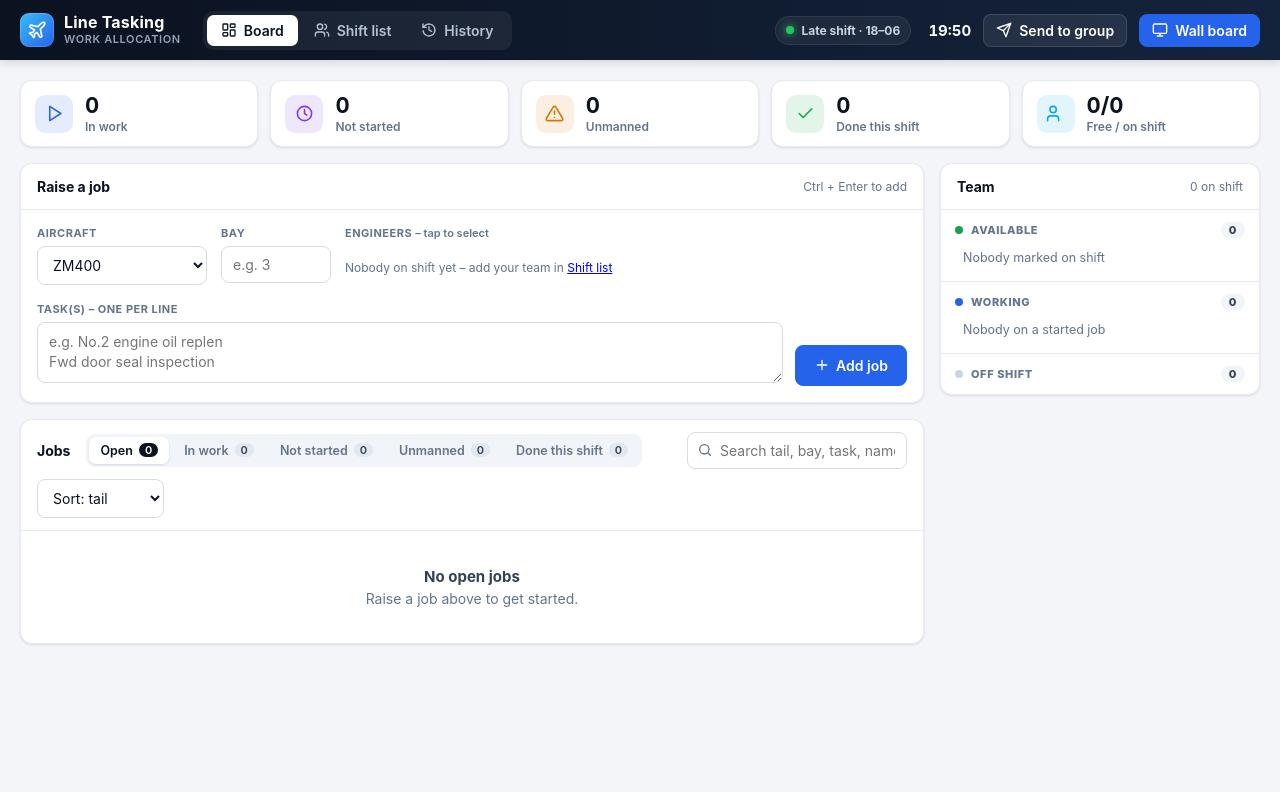
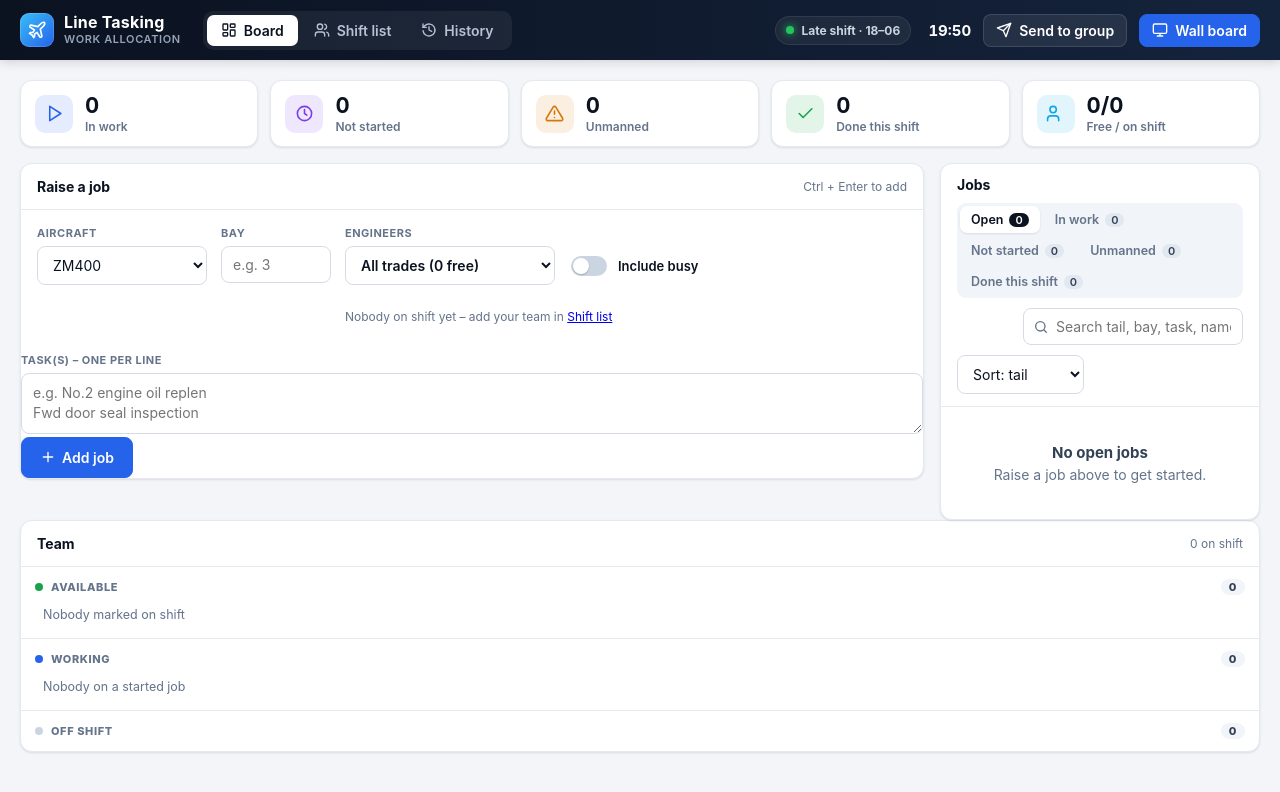
Before and after one commit to ramseyawad/rileys-week, a plain HTML site: page work/index.html in a window 1280 px wide. Drawn offline with Linux system fonts and the light colour scheme.

Commit message:
Work Allocation: trade dropdown in engineer picker, show free names
Co-Authored-By: Claude Opus 5.5 <noreply@anthropic.com>
Claude-Session: https://claude.ai/code/session_01CrysXRH1wcPBkCuToxWHRq

```diff
--- a/work/index.html
+++ b/work/index.html
@@ -170,6 +170,14 @@ tr:last-child td{border-bottom:0}
 .toolbar{display:flex;gap:8px;flex-wrap:wrap;align-items:center;padding:12px 16px;border-bottom:1px solid var(--line)}
 .count{float:right}
 /* trades & roster */
+.engbar{display:flex;align-items:center;gap:12px;margin-bottom:10px;flex-wrap:wrap}
+.engbar select{width:auto;min-width:210px;font-weight:600}
+.selcount{margin-left:auto;font-size:12.5px;color:var(--ink2)}
+.selcount b{background:var(--blue);color:#fff;border-radius:999px;padding:1px 8px;margin-right:2px}
+.linkbtn{font:inherit;font-size:12.5px;font-weight:600;color:var(--blue);background:none;border:0;cursor:pointer;padding:0 0 0 6px}
+.pick em.nx{color:var(--violet);background:var(--violetBg)}
+.pick .trade{margin-left:-2px}
+.pick.sel .trade{background:rgba(255,255,255,.2);color:#fff}
 .pgrp{display:flex;flex-wrap:wrap;gap:6px;width:100%;align-items:center}
 .pgrp+.pgrp{margin-top:4px}
 .pgrp>b{width:100%;font-size:10.5px;font-weight:800;letter-spacing:.6px;text-transform:uppercase;color:var(--mute);margin-top:4px}
@@ -278,7 +286,9 @@ th.today,td.today{background:#FFFBEB}
         <div class="card-b newjob">
           <div><label class="f" for="nTail">Aircraft</label><select id="nTail"></select></div>
           <div><label class="f" for="nBay">Bay</label><input id="nBay" placeholder="e.g. 3"></div>
-          <div class="engf"><label class="f">Engineers <span style="text-transform:none;letter-spacing:0;font-weight:600">– tap to select</span></label><div id="nEng" class="picker"></div></div>
+          <div class="engf"><label class="f">Engineers</label>
+            <div class="engbar"><select id="nTrade"></select><label class="switch"><input type="checkbox" id="nBusy"> Include busy</label><span class="selcount" id="nSelCount"></span></div>
+            <div id="nEng" class="picker"></div></div></div>
           <div class="tasks">
             <div><label class="f" for="nTask">Task(s) – one per line</label><textarea id="nTask" rows="2" placeholder="e.g. No.2 engine oil replen&#10;Fwd door seal inspection"></textarea></div>
             <button class="btn pri big" id="addJob"><svg class="i" viewBox="0 0 24 24"><path d="M12 5v14M5 12h14"/></svg>Add job</button>
@@ -459,16 +469,18 @@ $("#nTail").innerHTML=TAILS.map(t=>`<option>${t}</option>`).join("");
 $("#addJob").onclick=()=>{
   const task=$("#nTask").value.trim();
   if(!task){$("#nTask").focus();return}
-  const engs=[...$("#nEng").querySelectorAll(".pick.sel")].map(b=>b.dataset.id);
+  const engs=[...PICK].filter(id=>eng(id)?.onShift);
   D.jobs.push({id:uid(),tail:$("#nTail").value,bay:$("#nBay").value.trim(),task,status:engs.length?"planned":"open",
     created:now(),started:null,completed:null,assignments:engs.map(e=>({eng:e,from:null,to:null}))});
   $("#nTask").value="";$("#nBay").value="";
-  $("#nEng").querySelectorAll(".pick.sel").forEach(b=>b.classList.remove("sel"));
+  PICK.clear();
   save();toast("Job added – "+D.jobs[D.jobs.length-1].tail);$("#nTask").focus();
 };
 ["#nTask","#nBay"].forEach(id=>$(id).addEventListener("keydown",e=>{if(e.key==="Enter"&&(e.ctrlKey||e.metaKey)){e.preventDefault();$("#addJob").click()}}));
 $("#nBay").addEventListener("keydown",e=>{if(e.key==="Enter"&&!e.ctrlKey&&!e.metaKey){e.preventDefault();$("#nTask").focus()}});
-$("#nEng").addEventListener("click",e=>{const b=e.target.closest(".pick");if(b)b.classList.toggle("sel")});
+$("#nEng").addEventListener("click",e=>{const b=e.target.closest(".pick");if(!b)return;PICK.has(b.dataset.id)?PICK.delete(b.dataset.id):PICK.add(b.dataset.id);renderPicker()});
+$("#nTrade").onchange=()=>{try{localStorage.setItem("wa-pick-trade",$("#nTrade").value)}catch(e){}renderPicker()};
+$("#nBusy").onchange=renderPicker;
 let FILTER="active";
 $("#sortBy").onchange=render;$("#q").addEventListener("input",render);
 const setFilter=f=>{FILTER=f;document.querySelectorAll("#pills button").forEach(b=>b.classList.toggle("on",b.dataset.f===f));render()};
@@ -523,16 +535,37 @@ function initials(n){const w=n.replace(/^(AS1\(T\)|AS2|AS1|SAC\(T\)|SAC|LAC|Cpl|
 function av(id){const n=engName(id);let h=0;for(const c of id)h=(h*31+c.charCodeAt(0))>>>0;return `<span class="av" style="background:${AVC[h%AVC.length]}">${esc(initials(n))}</span>`}
 const IC={play:`<svg class="i" viewBox="0 0 24 24"><polygon points="6 3 20 12 6 21 6 3"/></svg>`,check:`<svg class="i" viewBox="0 0 24 24"><path d="M20 6 9 17l-5-5"/></svg>`,pause:`<svg class="i" viewBox="0 0 24 24"><rect x="6" y="4" width="4" height="16" rx="1"/><rect x="14" y="4" width="4" height="16" rx="1"/></svg>`,send:`<svg class="i" viewBox="0 0 24 24"><path d="M22 2 11 13"/><path d="M22 2 15 22l-4-9-9-4 20-7z"/></svg>`,trash:`<svg class="i" viewBox="0 0 24 24"><path d="M3 6h18M8 6V4h8v2M19 6l-1 14H6L5 6"/></svg>`,undo:`<svg class="i" viewBox="0 0 24 24"><path d="M3 7v6h6"/><path d="M21 17a9 9 0 0 0-15-6.7L3 13"/></svg>`,x:`<svg class="i" viewBox="0 0 24 24"><path d="M18 6 6 18M6 6l12 12"/></svg>`,clock:`<svg class="i" viewBox="0 0 24 24"><circle cx="12" cy="12" r="9"/><path d="M12 7v5l3 2"/></svg>`};
 const ago=iso=>{const m=Math.max(0,Math.round((Date.now()-new Date(iso))/60000));return m<60?m+" min":Math.floor(m/60)+"h "+String(m%60).padStart(2,"0")+"m"};
+const PICK=new Set();
+function renderPicker(){
+  const {w,p}=jobMaps();
+  const onShift=D.engineers.filter(e=>e.onShift).sort(byTrade);
+  [...PICK].forEach(id=>{if(!eng(id)?.onShift)PICK.delete(id)});
+  const busyOK=$("#nBusy").checked;
+  let saved="";try{saved=localStorage.getItem("wa-pick-trade")||""}catch(e){}
+  const cur=$("#nTrade").options.length?$("#nTrade").value:saved;
+  const g=groupByTrade(onShift);
+  const avail=list=>list.filter(e=>!w[e.id]).length;
+  $("#nTrade").innerHTML=`<option value="">All trades (${avail(onShift)} free)</option>`+g.map((l,i)=>l.length?`<option value="${i}">${TRADES[i]} (${avail(l)} free)</option>`:"").join("");
+  if([...$("#nTrade").options].some(o=>o.value===cur))$("#nTrade").value=cur;
+  const t=$("#nTrade").value;
+  let list=t===""?onShift:g[+t];
+  list=list.filter(e=>busyOK||!w[e.id]||PICK.has(e.id));
+  // keep anyone already selected from another trade visible at the front
+  const others=t===""?[]:onShift.filter(e=>PICK.has(e.id)&&tradeIx(e)!==+t);
+  const pb=e=>`<button type="button" class="pick${PICK.has(e.id)?" sel":""}" data-id="${e.id}">${av(e.id)}${esc(e.name)}${t===""||others.includes(e)?` ${tradeTag(e)}`:""}${w[e.id]?`<em>on ${label(w[e.id][0])}</em>`:p[e.id]?`<em class="nx">next ${label(p[e.id][0])}</em>`:""}</button>`;
+  const hidden=(t===""?onShift:g[+t]).filter(e=>w[e.id]&&!PICK.has(e.id)).length;
+  $("#nEng").innerHTML=!onShift.length?`<span class="sub">Nobody on shift yet – add your team in <a href="#" id="goShift">Shift list</a></span>`
+    :(others.map(pb).join("")+list.map(pb).join("")||`<span class="sub">Nobody free in this trade</span>`)+(hidden&&!busyOK?`<span class="sub" style="margin-left:4px">+${hidden} busy</span>`:"");
+  $("#goShift")?.addEventListener("click",e=>{e.preventDefault();document.querySelector('nav button[data-tab=shift]').click()});
+  $("#nSelCount").innerHTML=PICK.size?`<b>${PICK.size}</b> selected <button type="button" class="linkbtn" id="nClear">Clear</button>`:"";
+  $("#nClear")?.addEventListener("click",()=>{PICK.clear();renderPicker()});
+}
 function renderBoard(){
   const {w,p}=jobMaps();
   const onShift=D.engineers.filter(e=>e.onShift).sort(byTrade);
   const where=id=>[...(w[id]||[]).map(j=>"on "+label(j)),...(p[id]||[]).map(j=>"next "+label(j))].join(", ");
   // picker
-  const keep=new Set([...$("#nEng").querySelectorAll(".pick.sel")].map(b=>b.dataset.id));
-  const pb=e=>`<button type="button" class="pick${keep.has(e.id)?" sel":""}" data-id="${e.id}">${av(e.id)}${esc(e.name)}${w[e.id]?`<em>${label(w[e.id][0])}</em>`:""}</button>`;
-  const anyCat=onShift.some(e=>e.cat);
-  $("#nEng").innerHTML=(anyCat?groupByTrade(onShift).map((g,i)=>g.length?`<div class="pgrp"><b>${TRADES[i]}</b>${g.map(pb).join("")}</div>`:"").join(""):onShift.map(pb).join(""))||`<span class="sub">Nobody on shift yet – add your team in <a href="#" id="goShift">Shift list</a></span>`;
-  $("#goShift")?.addEventListener("click",e=>{e.preventDefault();document.querySelector('nav button[data-tab=shift]').click()});
+  renderPicker();
   // counts
   const ss=shiftStart();
   const act=D.jobs.filter(active);
```
